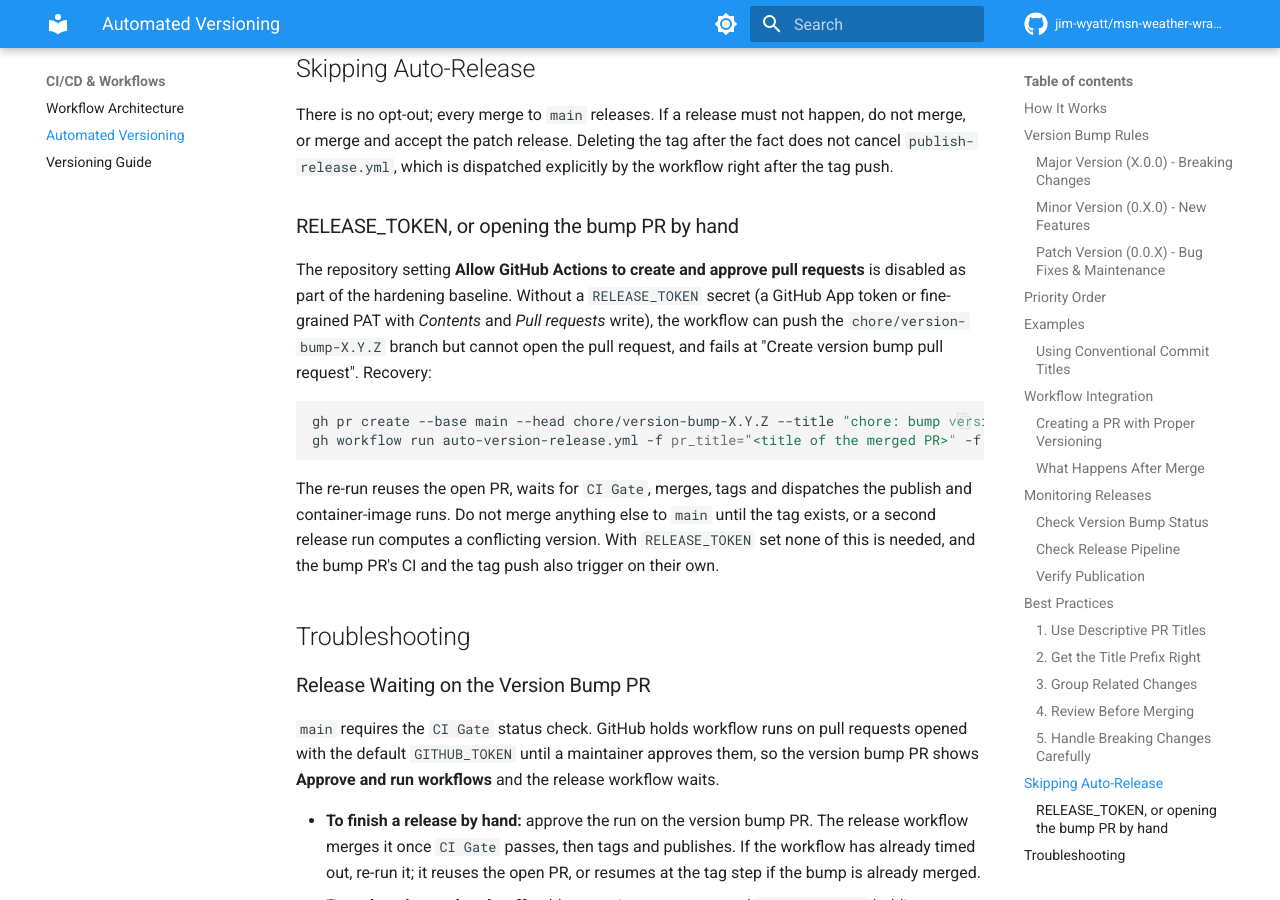
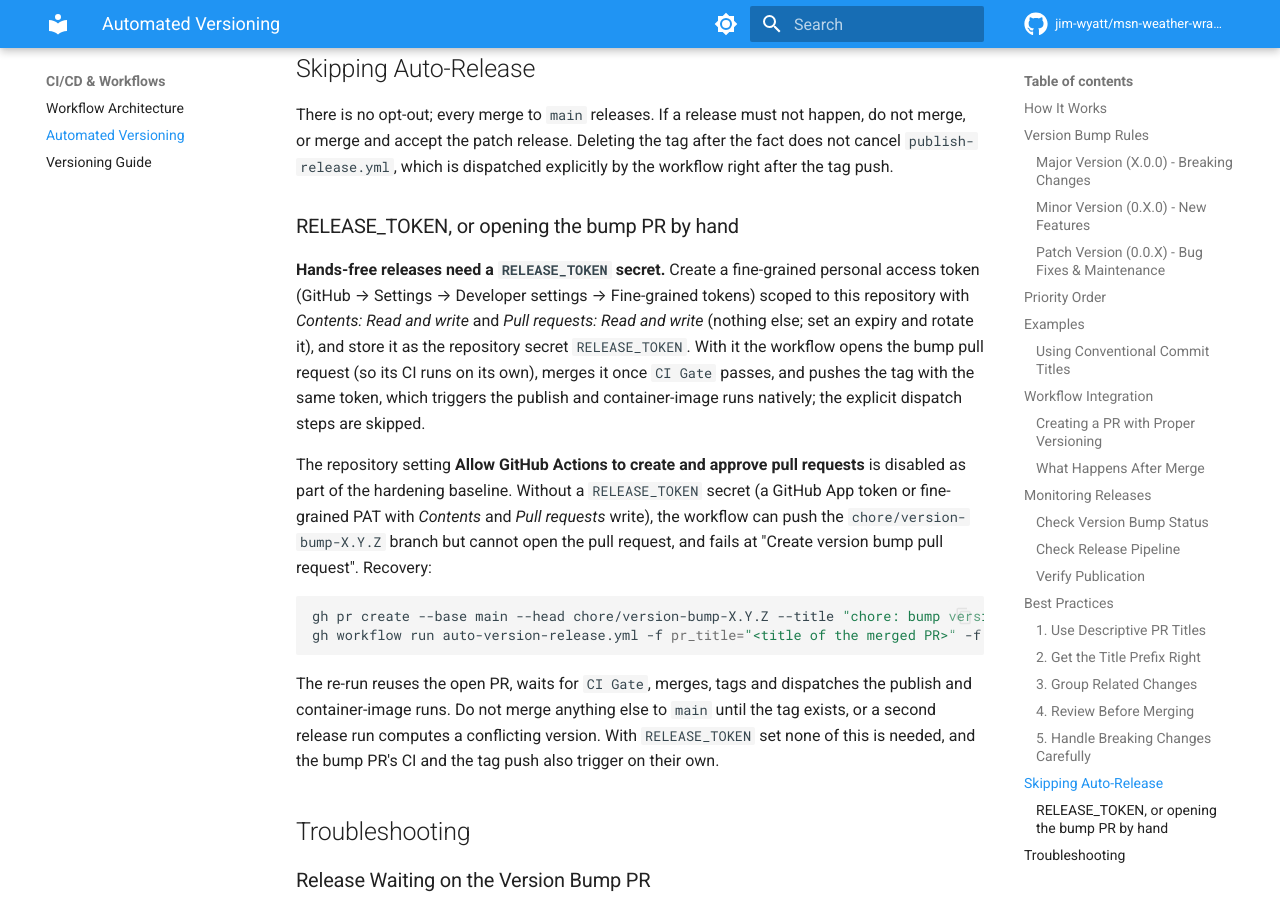
Before and after one commit to jim-wyatt/msn-weather-wrapper, an MkDocs documentation site: the page built from docs/AUTOMATED_VERSIONING.md, in a window 1280 px wide and 900 px high, scrolled down 5283 px. Built offline with MkDocs 1.6.1 and Material for MkDocs 9.7.7, drawn with Linux system fonts in a browser that asks for light colours; comment, search, counter and statistics services are not loaded; the version menu is left out.

Commit message:
ci: make the release workflow hands-free with RELEASE_TOKEN and fail early without it (#300)
Co-Authored-By: Claude Fable 5.1 <noreply@anthropic.com>

```diff
--- a/docs/AUTOMATED_VERSIONING.md
+++ b/docs/AUTOMATED_VERSIONING.md
@@ -227,6 +227,15 @@ There is no opt-out; every merge to `main` releases. If a release must not happe
 
 ### RELEASE_TOKEN, or opening the bump PR by hand
 
+**Hands-free releases need a `RELEASE_TOKEN` secret.** Create a fine-grained personal access
+token (GitHub → Settings → Developer settings → Fine-grained tokens) scoped to this repository
+with *Contents: Read and write* and *Pull requests: Read and write* (nothing else; set an
+expiry and rotate it), and store it as the repository secret `RELEASE_TOKEN`. With it the
+workflow opens the bump pull request (so its CI runs on its own), merges it once `CI Gate`
+passes, and pushes the tag with the same token, which triggers the publish and container-image
+runs natively; the explicit dispatch steps are skipped.
+
+
 The repository setting **Allow GitHub Actions to create and approve pull requests** is
 disabled as part of the hardening baseline. Without a `RELEASE_TOKEN` secret (a GitHub App
 token or fine-grained PAT with *Contents* and *Pull requests* write), the workflow can push
```
Also changed, not shown: CHANGELOG.md (+1 -0 lines), .github/workflows/README.md, 1 other file.
